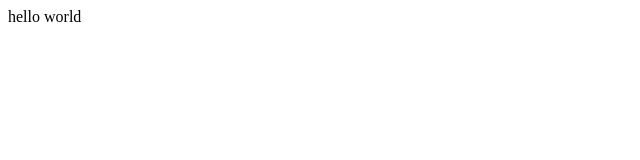
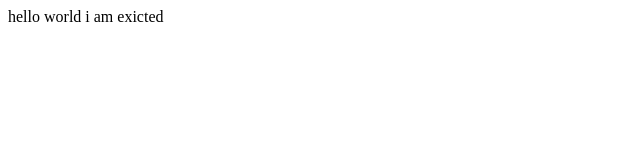
Before and after one commit to anudevar/web_development, a plain HTML site: page index.html in a window 1280 px wide. Shown: the full height of the page, 0-640 px from the left. Drawn offline with Linux system fonts and the light colour scheme.

Commit message:
second commit

```diff
--- a/index.html
+++ b/index.html
@@ -6,6 +6,6 @@
     <title>Document</title>
 </head>
 <body>
-    hello world
+    hello world i am exicted
 </body>
 </html>
```
